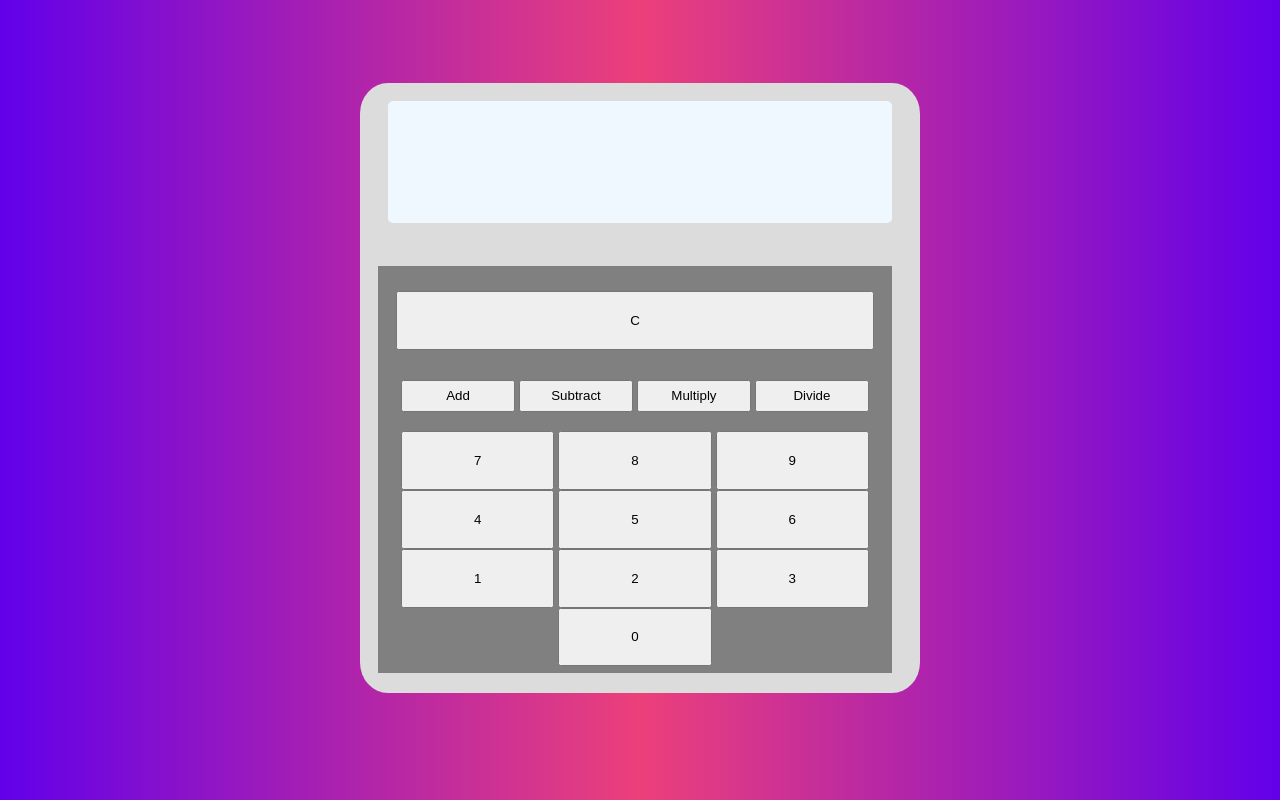
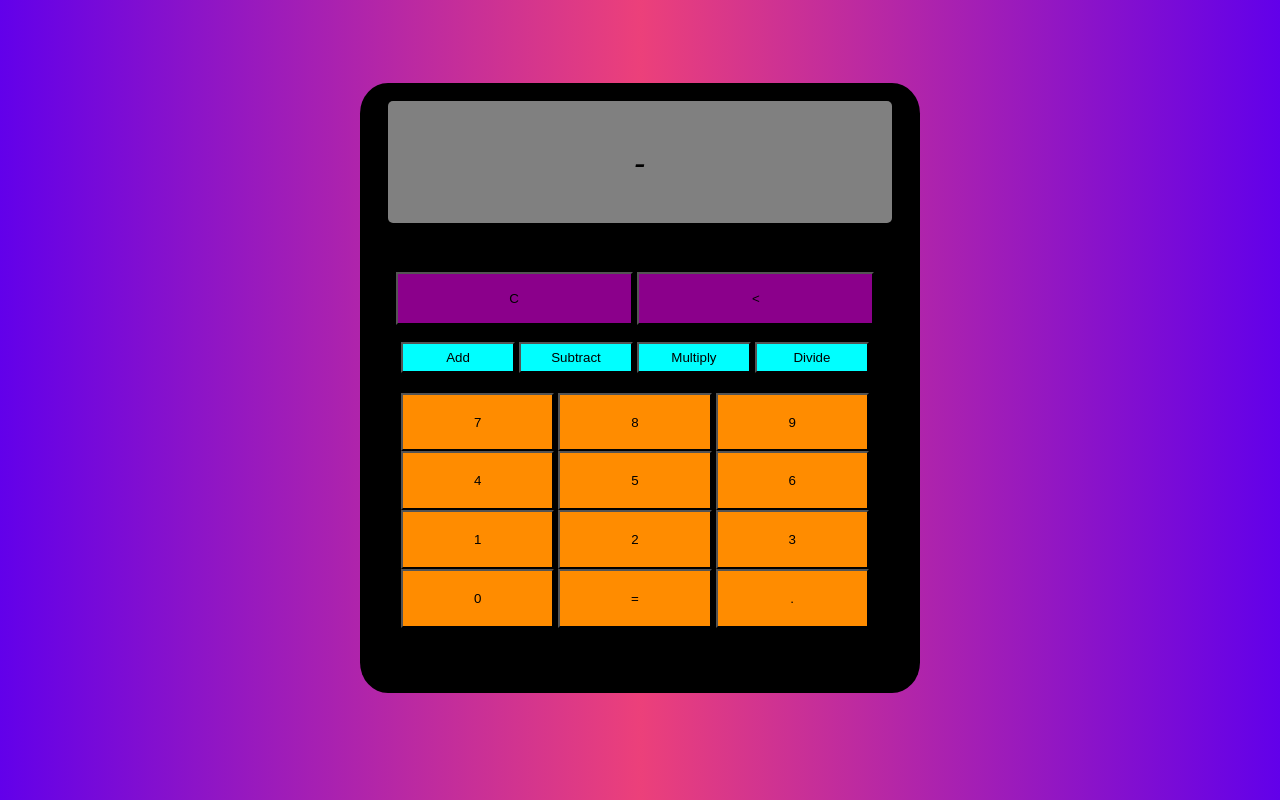
Before and after one commit to Lucas-Wenck/Calculator, a plain HTML site: page index.html in a window 1280 px wide. Both pictures are taken after a click on the button "Subtract". Drawn offline with Linux system fonts and the light colour scheme.

Commit message:
Scrap previous idea for operators
Scrap the previous idea but remember to come back and
refactor to a more efficient way later

```diff
--- a/index.html
+++ b/index.html
@@ -17,26 +17,31 @@
             </div>
 
             <div id="buttons">
-                <button id="reset">C</button>
+                <div id="special">
+                    <button id="reset" onclick="clean()">C</button>
+                    <button id="back" onclick="back()"><</button>
+                </div>
                 <div id="numPad">
                     <div id="operators">
-                        <button>Add</button>
-                        <button>Subtract</button>
-                        <button>Multiply</button>
-                        <button>Divide</button>
+                        <button id="Add" onclick="specialInsert(' + ')">Add</button>
+                        <button id="Subtract" onclick="specialInsert(' - ')">Subtract</button>
+                        <button id="Multiply" onclick="specialInsert(' * ')">Multiply</button>
+                        <button id="Divide" onclick="specialInsert(' / ')">Divide</button>
                     </div>
 
                     <div id="numbers">
-                        <button class="numPadNumber">7</button>
-                        <button class="numPadNumber">8</button>
-                        <button class="numPadNumber">9</button>
-                        <button class="numPadNumber">4</button>
-                        <button class="numPadNumber">5</button>
-                        <button class="numPadNumber">6</button>
-                        <button class="numPadNumber">1</button>
-                        <button class="numPadNumber">2</button>
-                        <button class="numPadNumber">3</button>
-                        <button class="numPadNumber">0</button>
+                        <button class="numPadNumber" onclick="insert('7')">7</button>
+                        <button class="numPadNumber" onclick="insert('8')">8</button>
+                        <button class="numPadNumber" onclick="insert('9')">9</button>
+                        <button class="numPadNumber" onclick="insert('4')">4</button>
+                        <button class="numPadNumber" onclick="insert('5')">5</button>
+                        <button class="numPadNumber" onclick="insert('6')">6</button>
+                        <button class="numPadNumber" onclick="insert('1')">1</button>
+                        <button class="numPadNumber" onclick="insert('2')">2</button>
+                        <button class="numPadNumber" onclick="insert('3')">3</button>
+                        <button class="numPadNumber" onclick="insert('0')">0</button>
+                        <button class="numpadNumber" onclick="calculate()">=</button>
+                        <button class="numPadNumber" onclick="insert('.')">.</button>
                     </div>
                 </div>
             </div>
--- a/script.js
+++ b/script.js
@@ -1,33 +1,38 @@
-let checker = 0;
-let num1 = ``;
-let num2 = ``;
-let sum = ``;
-let numEvent = document.getElementsByClassName('numPadNumber');
-
-for(let i = 0; i < numEvent.length; i++){
-    numEvent[i].addEventListener('click', function(){
-        num1 += numEvent[i].innerText;
-        sum = num1;
-        document.getElementById('display-num').innerHTML = `${sum}`;
-    })
+function insert(num) {
+    let number = document.getElementById('display-num').innerHTML;
+    document.getElementById('display-num').innerHTML = number + num;
 }
-
-function add(num1, num2){
-    const sum = Number(num1) + Number(num2);
-    return sum;
+function specialInsert(num){
+    let number = document.getElementById('display-num').innerHTML;
+    if(number.includes('+') == true){
+        calculate();
+    }
+    else if(number.includes('-') == true){
+        calculate();
+    }
+    else if(number.includes('*') == true){
+        calculate();
+    }
+    else if(number.includes('/') == true){
+        calculate();
+    }
+    else{
+        document.getElementById('display-num').innerHTML = number + num;
+    }
 }
-
-function subtract(num1, num2){
-    const sum = Number(num1) - Number(num2);
-    return sum;
+function clean() {
+    document.getElementById('display-num').innerHTML = "";
 }
-
-function multiply(num1, num2){
-    const sum = Number(num1) * Number(num2);
-    return sum;
+function back() {
+    let display_num = document.getElementById('display-num').innerHTML;
+    document.getElementById('display-num').innerHTML = display_num.substring(0, display_num.length -1);
 }
-
-function divide(num1, num2){
-    const sum = Number(num1) / Number(num2);
-    return sum;
+function calculate() {
+    let display_num = document.getElementById('display-num').innerHTML;
+    if(display_num) {
+        document.getElementById('display-num').innerHTML = eval(display_num);
+    }
+    else {
+        document.getElementById('display-num').innerHTML = ""
+    }
 }
--- a/style.css
+++ b/style.css
@@ -21,7 +21,7 @@ body {
     min-height: 600px;
     width: 550px;
     padding: 5px;
-    background-color: gainsboro;
+    background-color: black;
     display: flex;
     flex-direction: column;
     position: relative;
@@ -34,11 +34,11 @@ body {
     top: 3%;
     width: 90%;
     height: 20%;
-    background-color: aliceblue;
+    background-color: grey;
     display: flex;
     justify-content: center;
     align-items: center;
-    font-size: 24px;
+    font-size: 32px;
     font-weight: 700;
     font-style: italic;
     margin-bottom: 32px;
@@ -46,7 +46,7 @@ body {
 }
 
 #buttons{
-    background-color: gray;
+    background-color: black;
     position: absolute;
     right: 5%;
     top: 30%;
@@ -57,12 +57,29 @@ body {
     padding: 5px;
 }
 
+button:hover{
+    background-color: black;
+    color: white;
+}
+#special{
+    display: flex;
+    gap: 30px;
+}
 #reset{
     position: relative;
     top: 5%;
-    height: 15%;
-    width: 95%;
+    height: 250%;
+    width: 47.5%;
     left: 2.5%;
+    background-color: darkmagenta;
+}
+#back{
+    position: relative;
+    top: 5%;
+    height: 250%;
+    width: 47.5%;
+    right: 2.5%;
+    background-color: darkmagenta;
 }
 
 #numPad{
@@ -78,6 +95,7 @@ body {
 #operators button{
     width: 23.8%;
     height: 150%;
+    background-color: cyan;
 }
 
 #operators{
@@ -88,4 +106,5 @@ body {
 #numbers button{
     height: 70%;
     width: 32%;
+    background-color: darkorange;
 }
```
